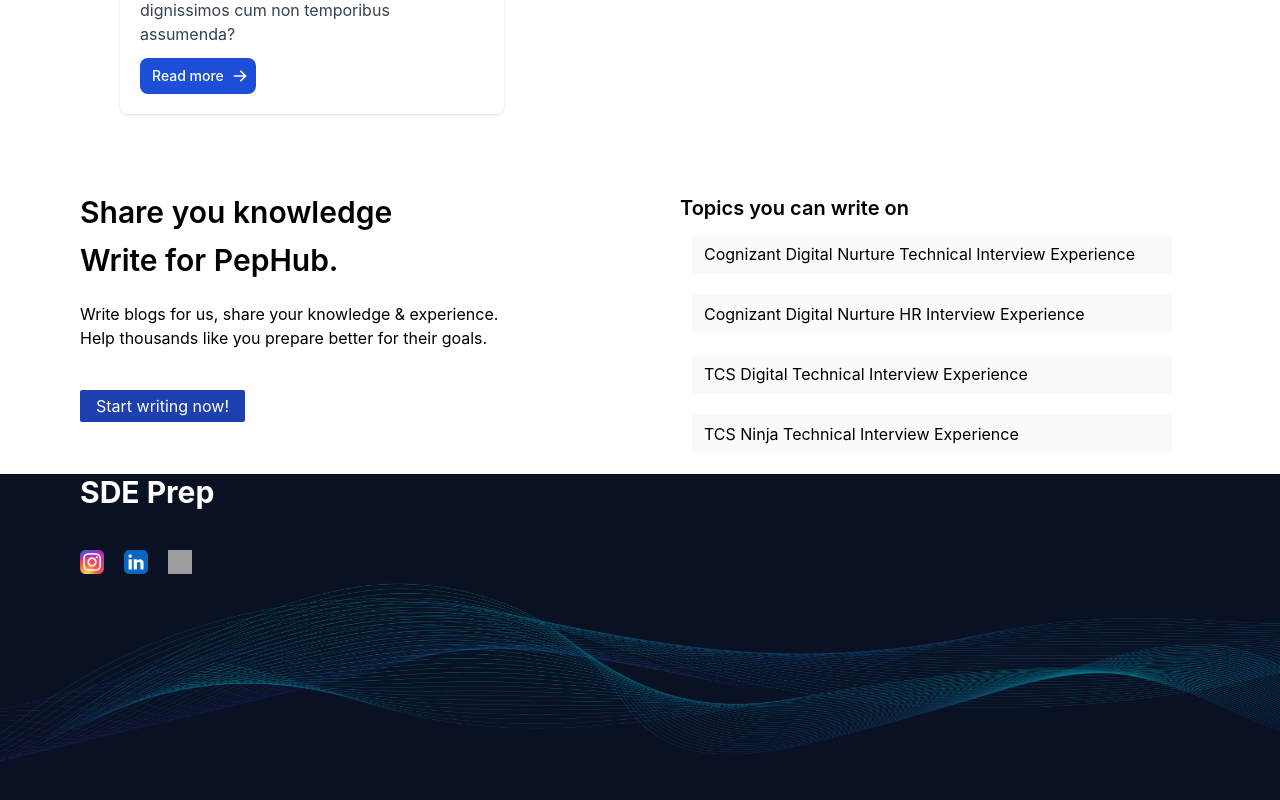
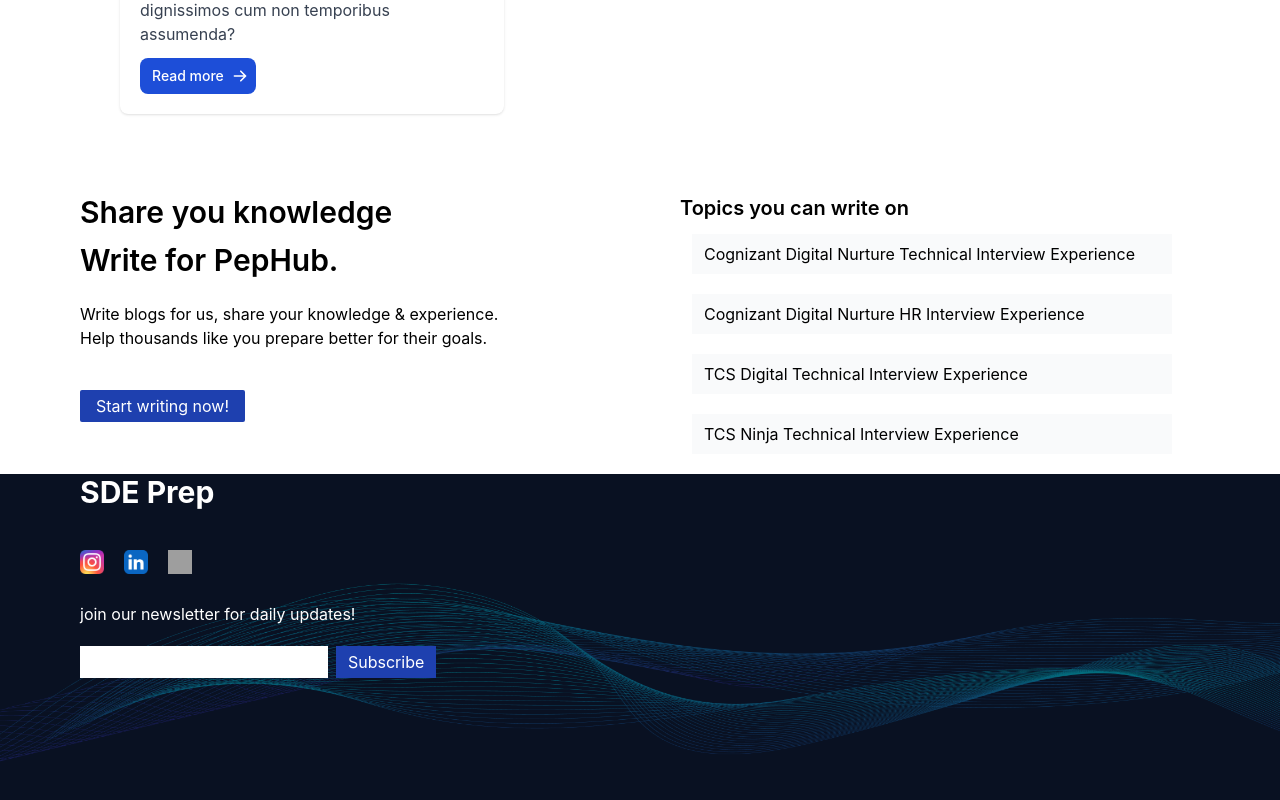
Before and after one commit to thecodermaniac/SpyderHack, a React (Create React App) app in the folder client/: page / in a window 1280 px wide. Shown: the part 2006-2806 px from the top of the page. Built offline with nearby package versions, Linux system fonts and the light colour scheme; grey boxes are pictures that could not be loaded.

Commit message:
Changed Mde

```diff
--- a/client/src/components/Footer2.jsx
+++ b/client/src/components/Footer2.jsx
@@ -6,13 +6,13 @@
 
 const Footer2 = () => {
   return (
-    <div className="">
+    <div>
       <img
         src={FooterBG}
         alt=""
         className=" -z-50 absolute w-screen left-0 h-1/2"
       />
-
+      <div className=" flex justify-between ">
         <aside className=" text-white absolute">
           <h1 className=" text-3xl font-bold">SDE Prep</h1>
           <div className=" flex mt-10 gap-5">
@@ -20,7 +20,13 @@
             <img src={Linkedin} alt="" className=" w-6" />
             <img src={Facebook} alt="" className=" w-6" />
           </div>
+          <h1 className=" mt-7">join our newsletter for daily updates!</h1>
+          <div className=" mt-5 flex gap-2">
+            <input type="text" className=" w-full" />
+            <button className=" px-3 py-1 bg-[#1E40AF]">Subscribe</button>
+          </div>
         </aside>
+      </div>
     </div>
   );
 };
```
Lines whose indentation alone changed are shown as unchanged.
